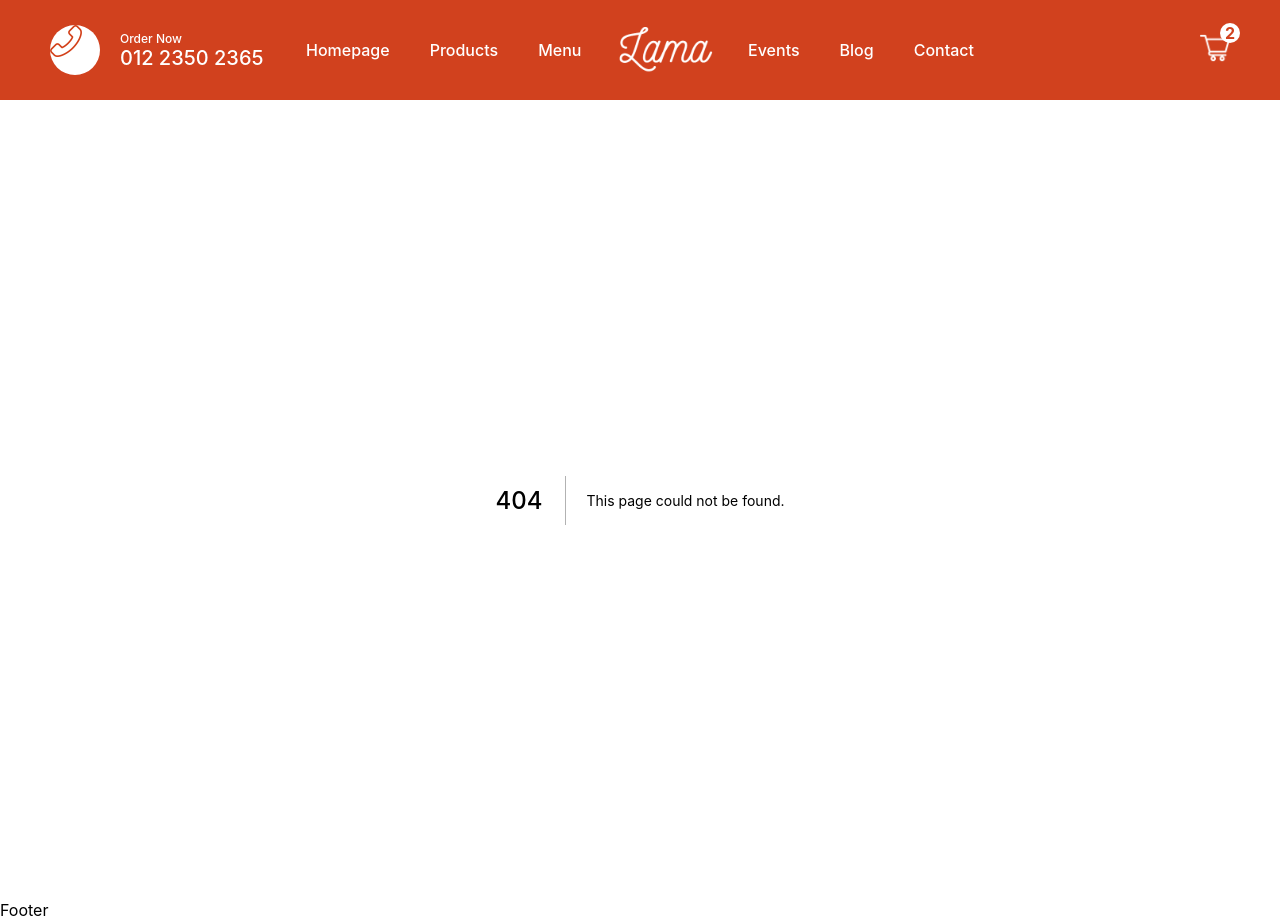
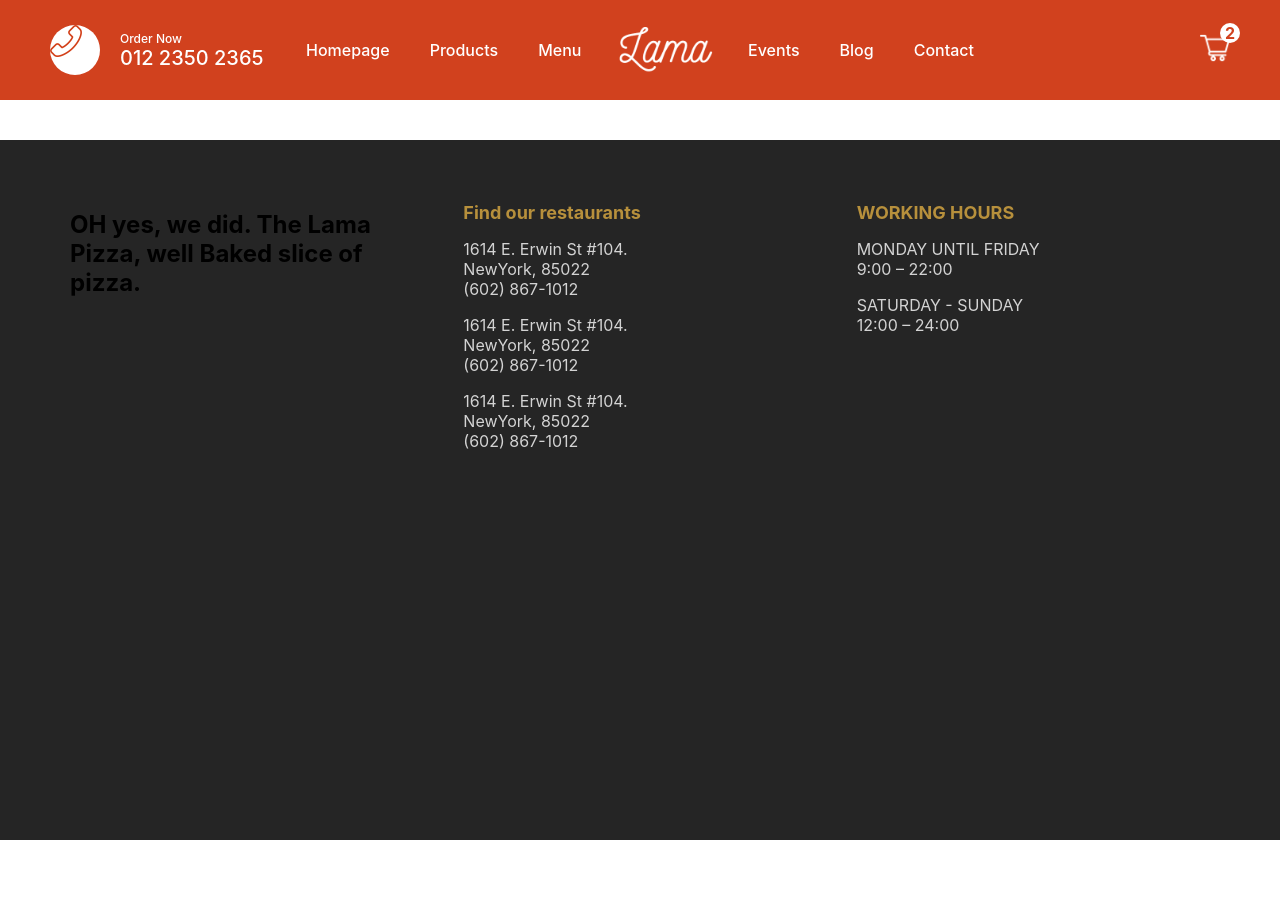
Before and after one commit to jonyahmed19/next-restaurant, a Next.js app: page /product/1 in a window 1280 px wide. Before the commit this address had no page. After the commit the page ends 840 px from the top, so only its background shows below. Built offline with nearby package versions, Linux system fonts and the light colour scheme.

Commit message:
files commited

```diff
--- a/components/Footer.jsx
+++ b/components/Footer.jsx
@@ -1,5 +1,50 @@
+import styles from "../styles/Footer.module.css";
+import Image from "next/image";
+
 const Footer = () => {
-  return <div>Footer</div>;
+  return (
+    <div className={styles.container}>
+      <div className={styles.item}>
+        <Image src="/img/bg.png" layout="fill" alt="" />
+      </div>
+      <div className={styles.item}>
+        <div className={styles.card}>
+          <h2 className={styles.motto}>
+            OH yes, we did. The Lama Pizza, well Baked slice of pizza.
+          </h2>
+        </div>
+        <div className={styles.card}>
+          <h1 className={styles.title}>Find our restaurants</h1>
+          <p className={styles.text}>
+            1614 E. Erwin St #104.
+            <br /> NewYork, 85022
+            <br /> (602) 867-1012
+          </p>
+          <p className={styles.text}>
+            1614 E. Erwin St #104.
+            <br /> NewYork, 85022
+            <br /> (602) 867-1012
+          </p>
+          <p className={styles.text}>
+            1614 E. Erwin St #104.
+            <br /> NewYork, 85022
+            <br /> (602) 867-1012
+          </p>
+        </div>
+        <div className={styles.card}>
+          <h1 className={styles.title}>WORKING HOURS</h1>
+          <p className={styles.text}>
+            MONDAY UNTIL FRIDAY
+            <br /> 9:00 – 22:00
+          </p>
+          <p className={styles.text}>
+            SATURDAY - SUNDAY
+            <br /> 12:00 – 24:00
+          </p>
+        </div>
+      </div>
+    </div>
+  );
 };
 
 export default Footer;
--- a/pages/index.js
+++ b/pages/index.js
@@ -1,5 +1,4 @@
 import Head from "next/head";
-import Image from "next/image";
 import Featured from "../components/Featured";
 import styles from "../styles/Home.module.css";
 import { Fragment } from "react/cjs/react.production.min";
--- /dev/null
+++ b/pages/product/[id].js
@@ -0,0 +1,26 @@
+import React from "react";
+import styles from "../../styles/Product.module.css";
+import Image from "next/image";
+
+const pizza = {
+  id: 1,
+  img: "/img/pizza.png",
+  name: "Campognola",
+  price: [18.9, 23.9, 27.3],
+  desc: "lorem ipsum dolor sit amet",
+};
+
+const Product = () => {
+  return (
+    <div className={styles.container}>
+      <div className={styles.left}>
+        <div className={styles.imgContainer}>
+          <Image src={pizza.img} layout="fill" alt="" />
+        </div>
+      </div>
+      <div className={styles.right}></div>
+    </div>
+  );
+};
+
+export default Product;
--- /dev/null
+++ b/styles/Footer.module.css
@@ -0,0 +1,24 @@
+.container {
+  height: calc(100vh - 100px);
+  background-color: rgb(37, 37, 37);
+}
+.item {
+  flex: 1;
+  position: relative;
+  display: flex;
+}
+.card {
+  flex: 1;
+  padding: 0 20px;
+}
+.title {
+  font-size: 18px;
+  color: #b7903c;
+}
+.text {
+  color: rgb(211, 211, 211);
+}
+.item:last-child {
+  flex: 2;
+  padding: 50px;
+}
--- /dev/null
+++ b/styles/PizzaCard.module.css
@@ -0,0 +1,22 @@
+.container {
+  width: 50%;
+  padding: 10px;
+  display: flex;
+  flex-direction: column;
+  align-items: center;
+  cursor: pointer;
+}
+.title {
+  font-size: 18px;
+  font-weight: bold;
+  color: #d1411e;
+}
+.price {
+  font-size: 18px;
+  font-weight: bold;
+  color: #666;
+}
+.desc {
+  text-align: center;
+  color: #777;
+}
--- a/styles/PizzaList.module.css
+++ b/styles/PizzaList.module.css
@@ -9,3 +9,9 @@
   color: #444;
   width: 70%;
 }
+.wrapper {
+  display: flex;
+  align-items: center;
+  justify-content: center;
+  flex-wrap: wrap;
+}
--- /dev/null
+++ b/styles/Product.module.css
@@ -0,0 +1,20 @@
+.container {
+  height: calc(100vh-100px);
+  display: flex;
+}
+.left {
+  flex: 1;
+  height: 100%;
+  justify-content: center;
+  display: flex;
+  align-items: center;
+}
+.right {
+  flex: 1;
+  padding: 20px;
+}
+.imgContainer {
+  width: 80%;
+  height: 80%;
+  position: relative;
+}
```
Also changed, not shown: components/PizzaCard.jsx (+12 -1 lines).
